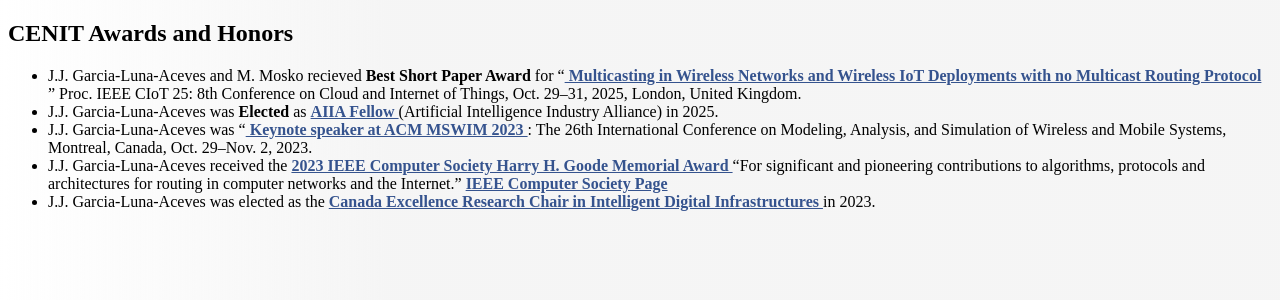
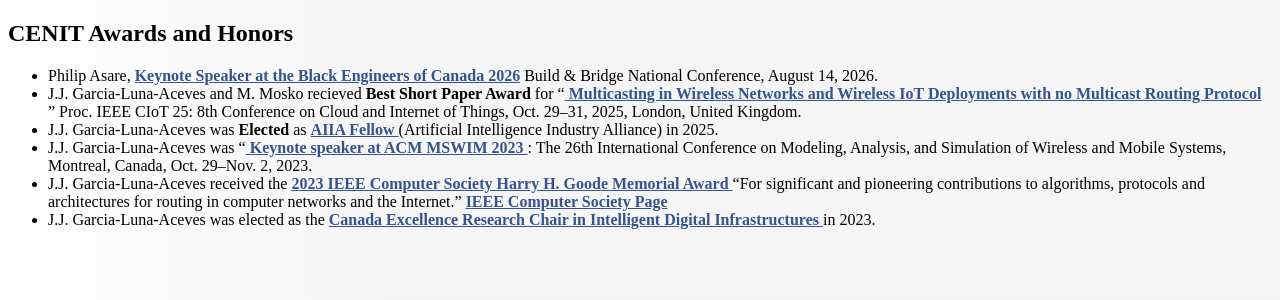
Before and after one commit to cenit-uoft/outreach, a Next.js app: page /awards in a window 1280 px wide. Shown: the top 300 px of the page. Built offline with nearby package versions, Linux system fonts and the light colour scheme; no server answers.

Commit message:
adding a new record to the award page

```diff
--- a/pages/awards.mdx
+++ b/pages/awards.mdx
@@ -17,6 +17,7 @@
 
 ## CENIT Awards and Honors
 
+- Philip Asare, <a href="https://www.blackengineers.ca/events/building-bridges-creating-inclusive-futures" target="_blank" rel="noopener noreferrer" className="font-bold text-[#35538E] hover:underline">Keynote Speaker at the Black Engineers of Canada 2026</a> Build & Bridge National Conference, August 14, 2026.
 - J.J. Garcia-Luna-Aceves and M. Mosko recieved **Best Short Paper Award** for “<a href="https://escholarship.org/content/qt6nx6f9tv/qt6nx6f9tv.pdf" target="_blank" rel="noopener noreferrer" className="font-bold text-[#35538E] hover:underline"> Multicasting in Wireless Networks and Wireless IoT Deployments with no Multicast Routing Protocol </a>” Proc. IEEE CIoT 25: 8th Conference on Cloud and Internet of Things, Oct. 29–31, 2025, London, United Kingdom.
 - J.J. Garcia-Luna-Aceves was **Elected** as <a href="https://www.aiia-ai.org/h-nd-1164.html" target="_blank" rel="noopener noreferrer" className="font-bold text-[#35538E] hover:underline">  AIIA Fellow </a> (Artificial Intelligence Industry Alliance) in 2025.
 - J.J. Garcia-Luna-Aceves was “<a href="https://mswimconf.com/2023/keynotes.htm" target="_blank" rel="noopener noreferrer" className="font-bold text-[#35538E] hover:underline"> Keynote speaker at  ACM MSWIM 2023 </a>: The 26th International Conference on Modeling, Analysis, and Simulation of Wireless and Mobile Systems, Montreal, Canada, Oct. 29–Nov. 2, 2023.
```
